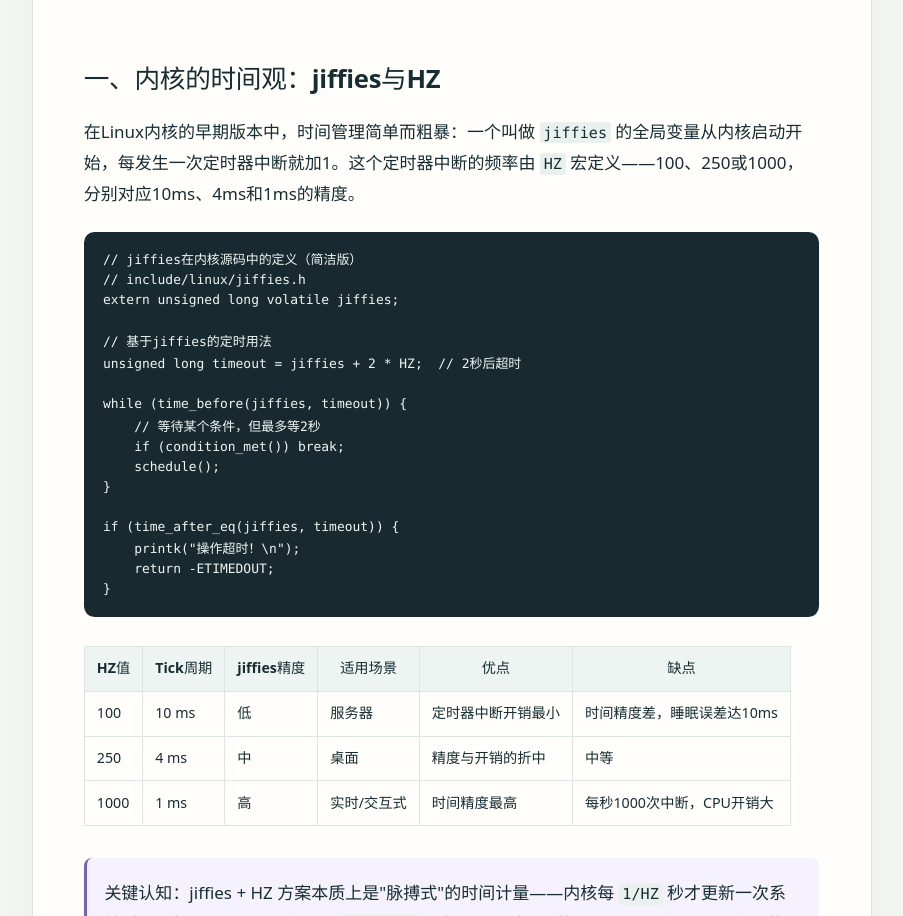
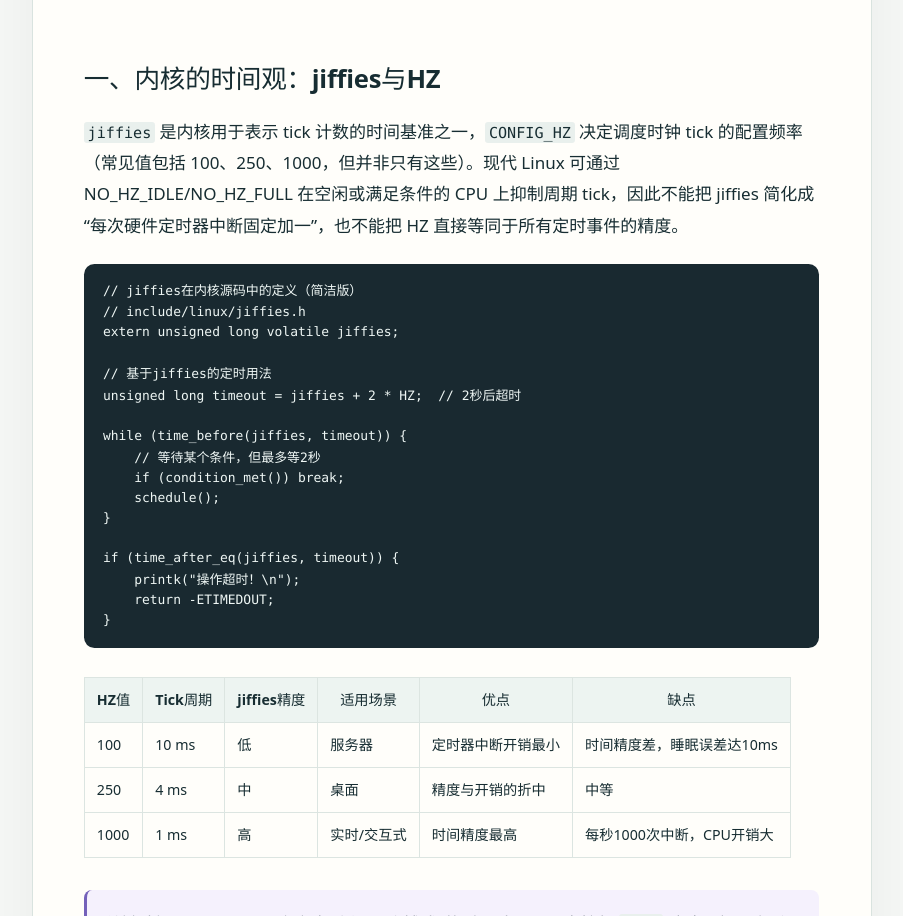
Before and after one commit to 1998x-stack/operating-system-tutorial, a website: page 18.html in a window 1280 px wide. Shown: the part 1025-1941 px from the top of the page, without its empty margins (329-1232 px from the left). Drawn offline with Linux system fonts and the light colour scheme.

Commit message:
audit: correct current Linux API and implementation claims

```diff
--- a/18.html
+++ b/18.html
@@ -54,7 +54,7 @@
 
         <h2 id="section-01">一、内核的时间观：jiffies与HZ</h2>
 
-        <p>在Linux内核的早期版本中，时间管理简单而粗暴：一个叫做 <code>jiffies</code> 的全局变量从内核启动开始，每发生一次定时器中断就加1。这个定时器中断的频率由 <code>HZ</code> 宏定义——100、250或1000，分别对应10ms、4ms和1ms的精度。</p>
+        <p><code>jiffies</code> 是内核用于表示 tick 计数的时间基准之一，<code>CONFIG_HZ</code> 决定调度时钟 tick 的配置频率（常见值包括 100、250、1000，但并非只有这些）。现代 Linux 可通过 NO_HZ_IDLE/NO_HZ_FULL 在空闲或满足条件的 CPU 上抑制周期 tick，因此不能把 jiffies 简化成“每次硬件定时器中断固定加一”，也不能把 HZ 直接等同于所有定时事件的精度。</p>
 
         <pre><code>// jiffies在内核源码中的定义（简洁版）
 // include/linux/jiffies.h
```
